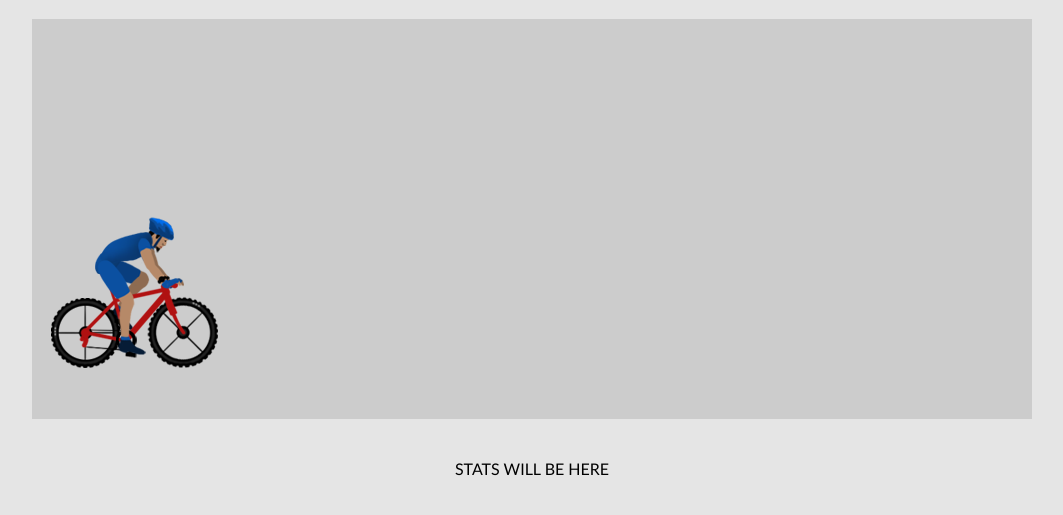
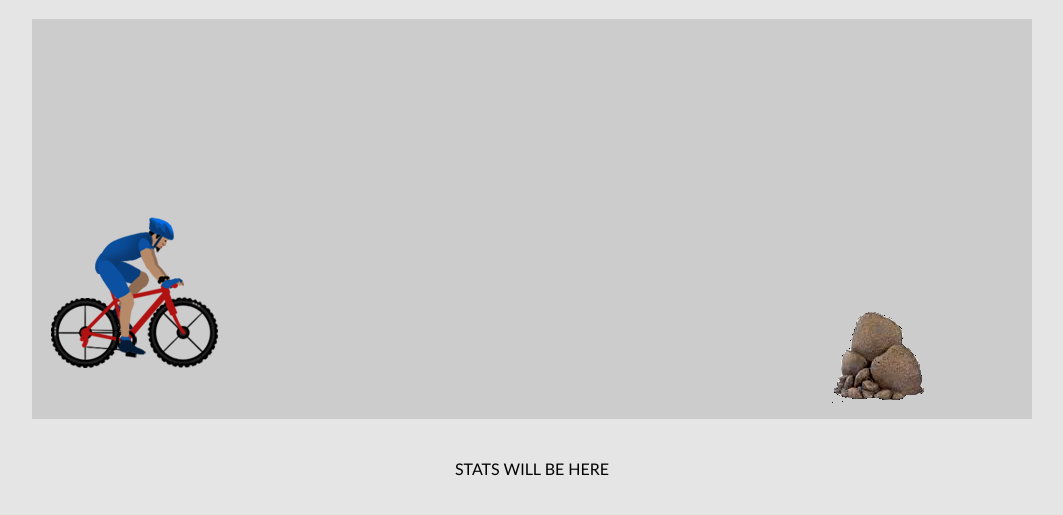
Before and after one commit to ioana-ianovici/ML-Game, a website: page index.html in a window 1280 px wide. Shown: the part 63-578 px from the top of the page, without its empty margins (108-1171 px from the left). Drawn offline with Linux system fonts and the light colour scheme.

Commit message:
added rock

```diff
--- a/app/js/Biker.js
+++ b/app/js/Biker.js
@@ -2,7 +2,7 @@ class Biker extends Sprite {
 	constructor() {
 		super({
 			canvas: document.getElementById("biker-layer"),
-			imageSrc: "app/img/biker_spritesheet_2.png",
+			imageSrc: "app/img/biker.png",
 			width: 200,
 			height: 200,
 			initialPosition: {
--- /dev/null
+++ b/app/js/Obstacle.js
@@ -0,0 +1,39 @@
+class Obstacle extends Sprite {
+	constructor() {
+		super({
+			canvas: document.getElementById("background-layer"),
+			imageSrc: "app/img/rock.png",
+			width: 100,
+			height: 134,
+			initialPosition: {
+				x: 800,
+				y: 250
+			}
+		});
+
+		let me = this;
+		me.animations = {
+			wait: {
+				numberOfFrames: 1,
+				ticksPerFrame: 60,
+				frameRow: 0
+			},
+			crash: {
+				numberOfFrames: 5,
+				ticksPerFrame: 7,
+				frameRow: 3,
+				noRepeat: true
+			}
+		};
+
+		me.initialize();
+	}
+
+	initialize() {
+		let me = this;
+		window.addEventListener("load", function () {
+			me.animate('wait');
+		});
+	}
+
+}
--- a/app/js/game.js
+++ b/app/js/game.js
@@ -1,15 +1,17 @@
 class GameRunner {
   constructor() {
-  	let me = this;
-    me.background = new Background();
-    me.biker = new Biker();
-    me.isRunning = false;
-
+    this.currentSpeed = 1;
+    this.points = 0;
   }
 
   start() {
   	if (!this.isRunning){
-  		this.isRunning = true;
+        let me = this;
+  		me.isRunning = true;
+        me.background = new Background();
+        me.biker = new Biker();
+        me.obstacle = new Obstacle();
+        me.isRunning = false;
 	  }
   }
 
@@ -20,4 +22,4 @@ class GameRunner {
 
 let game = new GameRunner();
 
-// game.start();
+game.start();
--- a/index.html
+++ b/index.html
@@ -22,6 +22,7 @@
     <script src="app/js/Background.js"></script>
     <script src="app/js/Sprite.js"></script>
     <script src="app/js/Biker.js"></script>
+    <script src="app/js/Obstacle.js"></script>
     <script src="app/js/game.js"></script>
 
 </body>
```
Also changed, not shown: app/img/biker.png (renamed from app/img/biker_spritesheet_2.png), app/img/rock.png (added).
